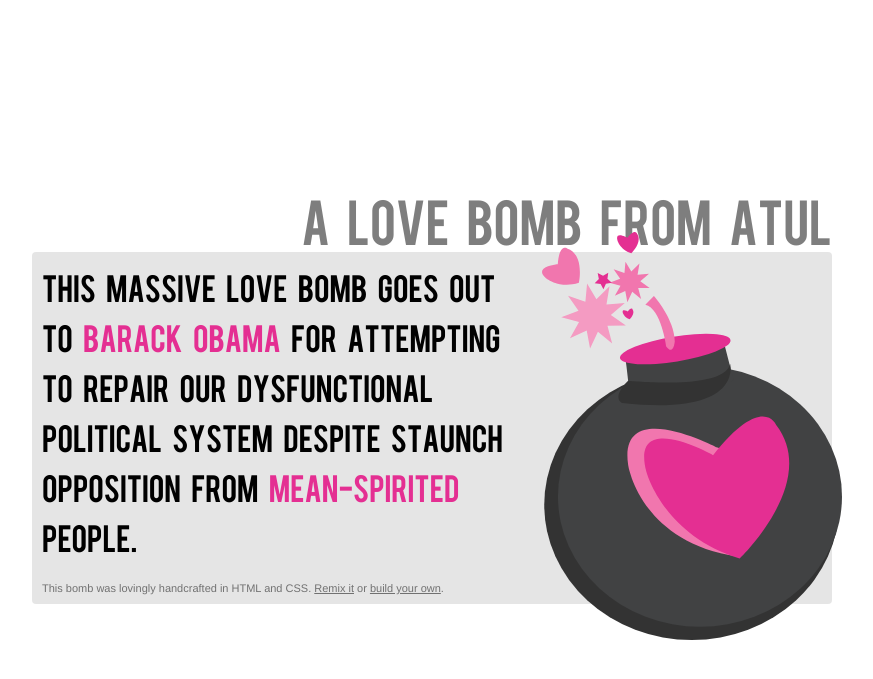
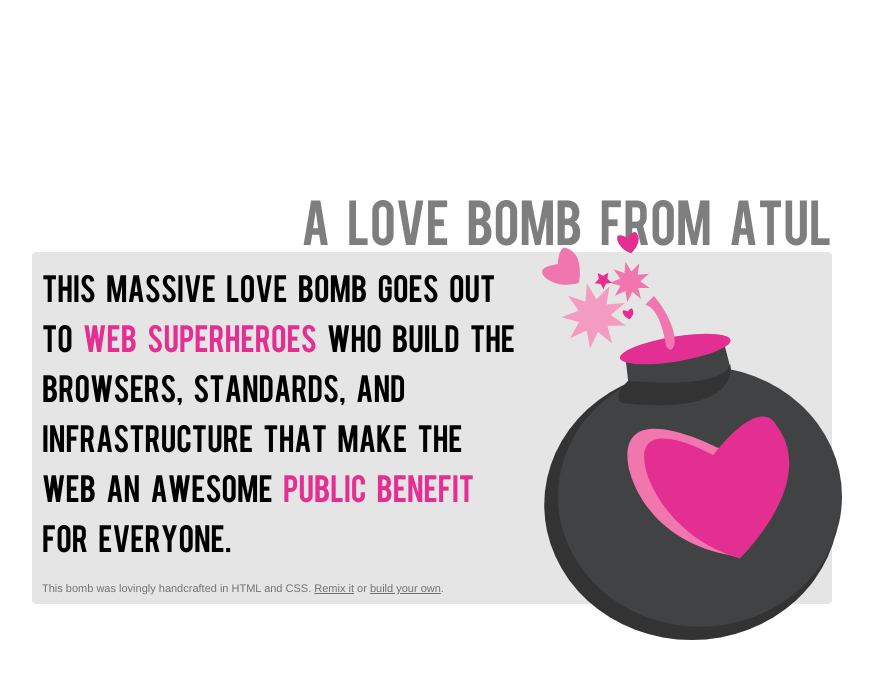
Before and after one commit to toolness/lovebomb.me, a Python web app: template static-files/templates/atul.html in a window 1280 px wide. Shown: the top 679 px of the page, without its empty margins (208-1081 px from the left). Run offline with Jinja, Linux system fonts and the light colour scheme; the template is opened without the code that fills it, so the values that code supplies are empty.

Commit message:
changed copy of love bomb template to be for Web Superheroes

```diff
--- a/static-files/templates/atul.html
+++ b/static-files/templates/atul.html
@@ -1,6 +1,6 @@
 <!DOCTYPE html>
 <meta charset="utf-8">
-<title>A Love Bomb For Barack Obama</title>
+<title>A Love Bomb For Web Superheroes</title>
 <link rel="stylesheet" href="atul-files/styles.css">
 <style>
   body {
@@ -45,7 +45,7 @@
   <header>A Love Bomb From Atul</header>
   <section>
     <img src="atul-files/lovebomb.svg" class="lovebomb" alt="Love Bomb">
-    <p>This massive love bomb goes out to <a href="http://en.wikipedia.org/wiki/Obama">Barack Obama</a> for attempting to repair our dysfunctional political system despite staunch opposition from <a href="http://en.wikipedia.org/wiki/Glenn_Beck">mean-spirited</a> people.</p>
+    <p>This massive love bomb goes out to <a href="http://en.wikipedia.org/wiki/History_of_the_World_Wide_Web">Web Superheroes</a> who build the browsers, standards, and infrastructure that make the Web an awesome <a href="http://eaves.ca/2008/06/10/the-open-web-is-a-social-movement/">public benefit</a> for everyone.</p>
     <aside>
       This bomb was lovingly handcrafted in HTML and CSS.
       <a href="http://lovebomb.me/#editor.remix">Remix it</a> or <a href="http://lovebomb.me/">build your own</a>.
```
